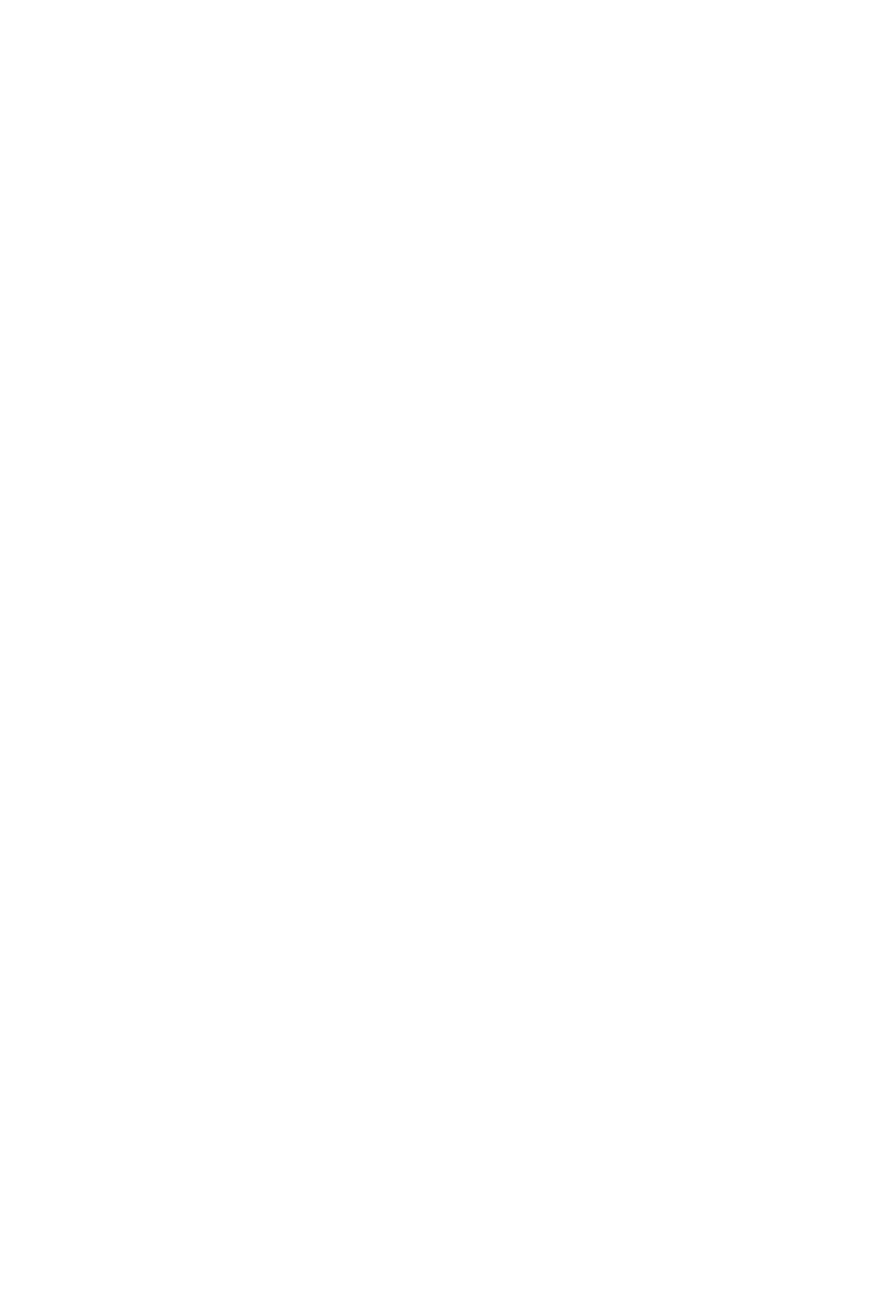
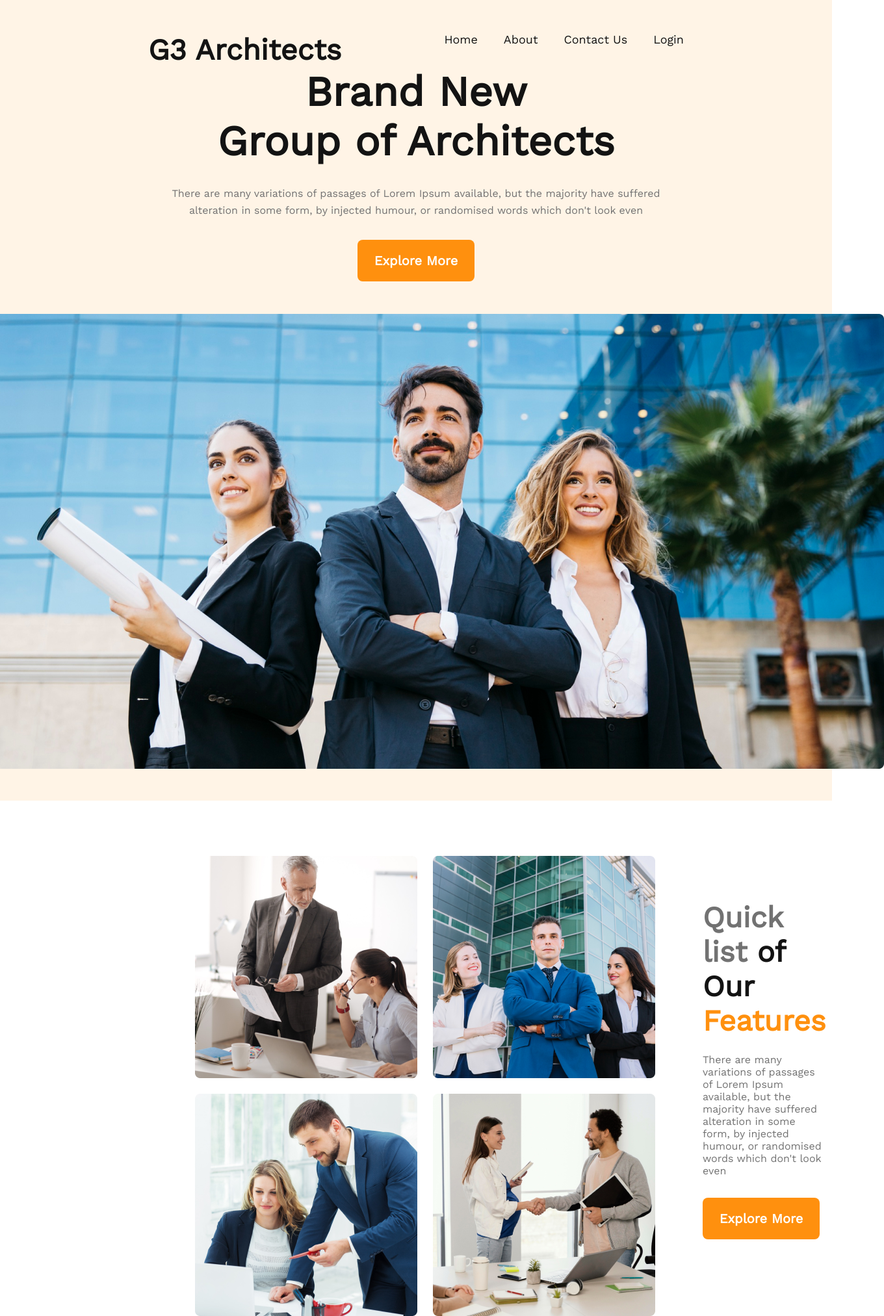
Before and after one commit to SheaikhNazib/12_assignment_2, a plain HTML site: page index.html in a window 1280 px wide. Shown: the whole page at 65% size, 1360 px wide, since content can reach past the window. Before the commit the page ends 800 px from the top, so only its background shows below. Drawn offline with nearby package versions, Linux system fonts and the light colour scheme.

Commit message:
quick list added

```diff
--- a/index.html
+++ b/index.html
@@ -4,13 +4,70 @@
     <meta charset="UTF-8">
     <meta http-equiv="X-UA-Compatible" content="IE=edge">
     <meta name="viewport" content="width=device-width, initial-scale=1.0">
+    <!-- -----------style sheet----------- -->
+    <link rel="stylesheet" href="styles/style.css">
     <title>Assignment_2</title>
 </head>
 <body>
     <header>
+        <!-- --------------------navigation------------- -->
         <nav>
+            <div class="nav-container">
+                <div class="nav-title">
+                    G3 Architects
+                </div>
+                <nav class="nav-options">
+                     <p>Home</p>
+                     <p>About</p>
+                     <p>Contact Us</p>
+                     <p>Login</p>
+                </nav>
+            </div>
+        </nav>
+        <!-- -------------------banner section----------- -->
+        <section>
+            <div class="banner">
+                <div class="banner-title">
+                    <p>Brand New</p> Group of Architects
+                </div>
+                <div class="banner-details">
+                    There are many variations of passages of Lorem Ipsum available, but the majority have suffered alteration in some form, by injected humour, or randomised words which don't look even
+                </div>
+                <div class="btn-explore">
+                    <button>Explore More</button>
+                </div>
+                <div class="banner-pic">
+                    <img src="images/banner.png" alt="">
+                </div>
+            </div>
+        </section>
+    </header>
+    <main>
+        <section>
+            <div class="feature-container">
+                <div class="feature-img">
+                    <img src="images/team1.png" alt="">
+                    <img src="images/team2.png" alt="">
+                    <img src="images/team3.png" alt="">
+                    <img src="images/team4.png" alt="">
+                </div>
 
-        </nav>
-    </header>
+                <div class="quick-list">
+                    <h3 class="quick-list-heading">
+                        <span style="color: #727272;">Quick list</span><span style="color:#131313;"> of Our</span><span style="color:
+                        #FF900E;"> Features</span>
+                    </h3>
+                    <p class="quick-list-details">
+                        There are many variations of passages of Lorem Ipsum available, but the majority have suffered alteration in some form, by injected humour, or randomised words which don't look even
+                    </p>
+                    <div class="btn-explore">
+                        <button>Explore More</button>
+                    </div>
+
+                </div>
+
+            </div>
+        </section>
+    </main>
 </body>
 </html>
--- a/styles/style.css
+++ b/styles/style.css
@@ -0,0 +1,92 @@
+    @import url('https://fonts.googleapis.com/css2?family=Open+Sans:ital@0;1&family=Poppins:wght@500;600&family=Work+Sans&display=swap');
+
+*{
+    font-family: 'Work Sans', sans-serif;
+    color: #131313;
+    margin: 0px;
+}
+header{
+    padding: 50px 228px 45px 228px;
+    background: rgba(255, 144, 14, 0.1);
+
+}
+.nav-container{
+    display: flex;
+    justify-content: space-between;
+}
+.nav-title{
+    font-weight: 700;
+    font-size: 45px;
+}
+.nav-options{
+    display: flex;
+    gap: 40px;
+    color: #424242;
+    font-weight: 500;
+    font-size: 18px;
+}
+/* --------------------banner section ------------ */
+.banner{
+    display: flex;
+    align-items: center;
+    justify-content: center;
+    flex-direction: column;
+    text-align: center;
+}
+.banner-title{
+    font-weight: 700;
+    font-size: 64px;
+}
+.banner-details{
+    margin-top: 30px;
+    font-weight: 400;
+    font-size: 16px;
+    line-height: 26px;
+    text-align: center;
+    color: #727272;
+}
+.btn-explore button{
+    font-weight: 600;
+    font-size: 20px;
+    text-align: center;
+    color: #FFFFFF;
+    background: #FF900E;
+    width: 180px;
+    height: 64px;
+    border-radius: 8px;
+    border: none;
+    margin-top: 32px;
+    margin-bottom: 50px;
+}
+.banner-pic{
+    margin: 0 240px;
+    align-items: center;
+}
+/* -----------------------feature section--------------- */
+.feature-container{
+    margin: 85px 300px 0px 300px;
+    display: grid;
+    grid-template-columns: repeat(2,1fr);
+    grid-gap: 73px;
+}
+.feature-img{
+    display: grid;
+    grid-template-columns: repeat(2,1fr);
+    grid-gap: 24px;
+}
+.quick-list{
+    display: flex;
+    flex-direction: column;
+    justify-content: center;
+    align-items: flex-start;
+}
+.quick-list-heading{
+    font-weight: 700;
+    font-size: 45px;
+    margin-bottom: 24px;
+}
+.quick-list-details{
+    font-weight: 400;
+    font-size: 16px;
+    color: #727272;
+}
```
